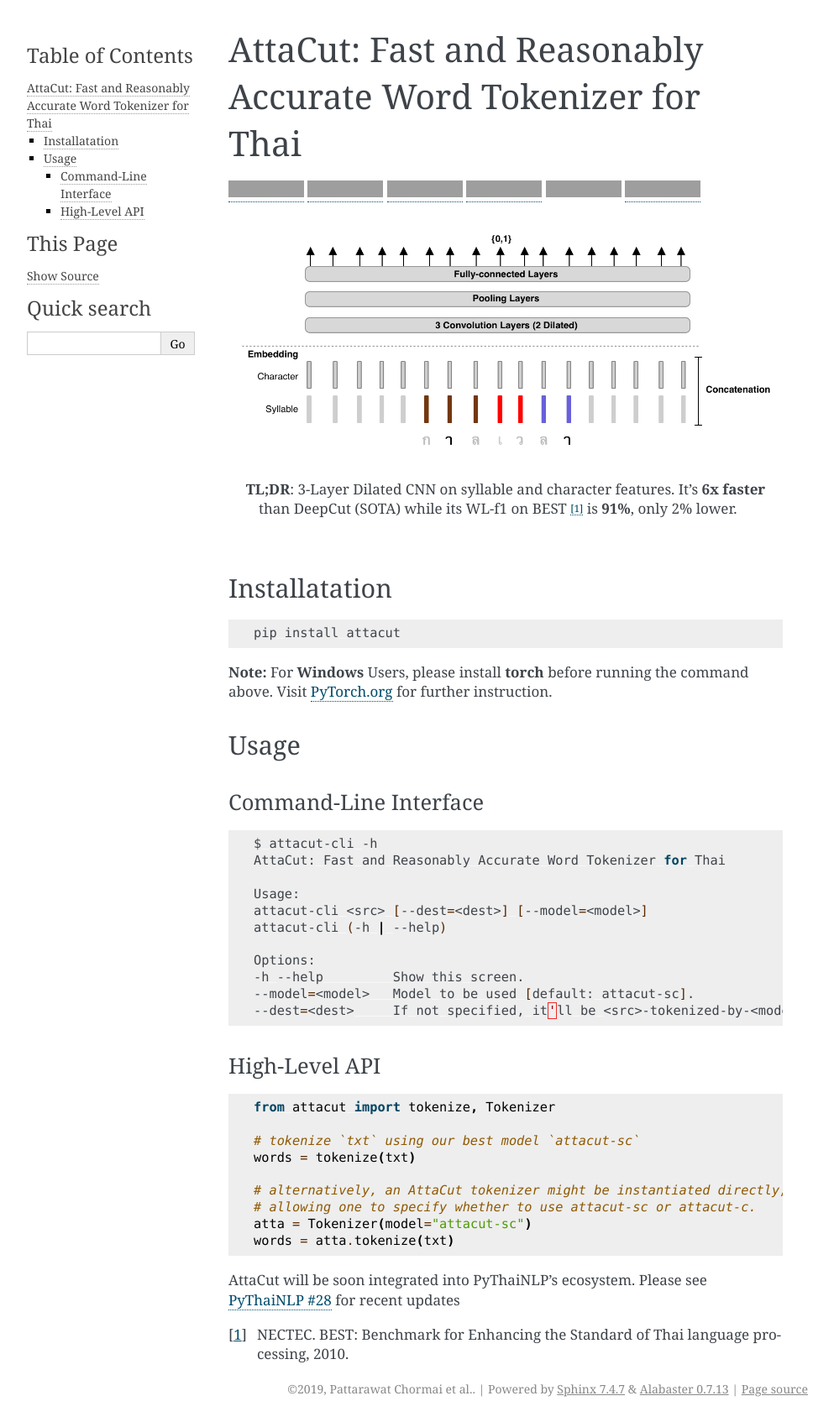
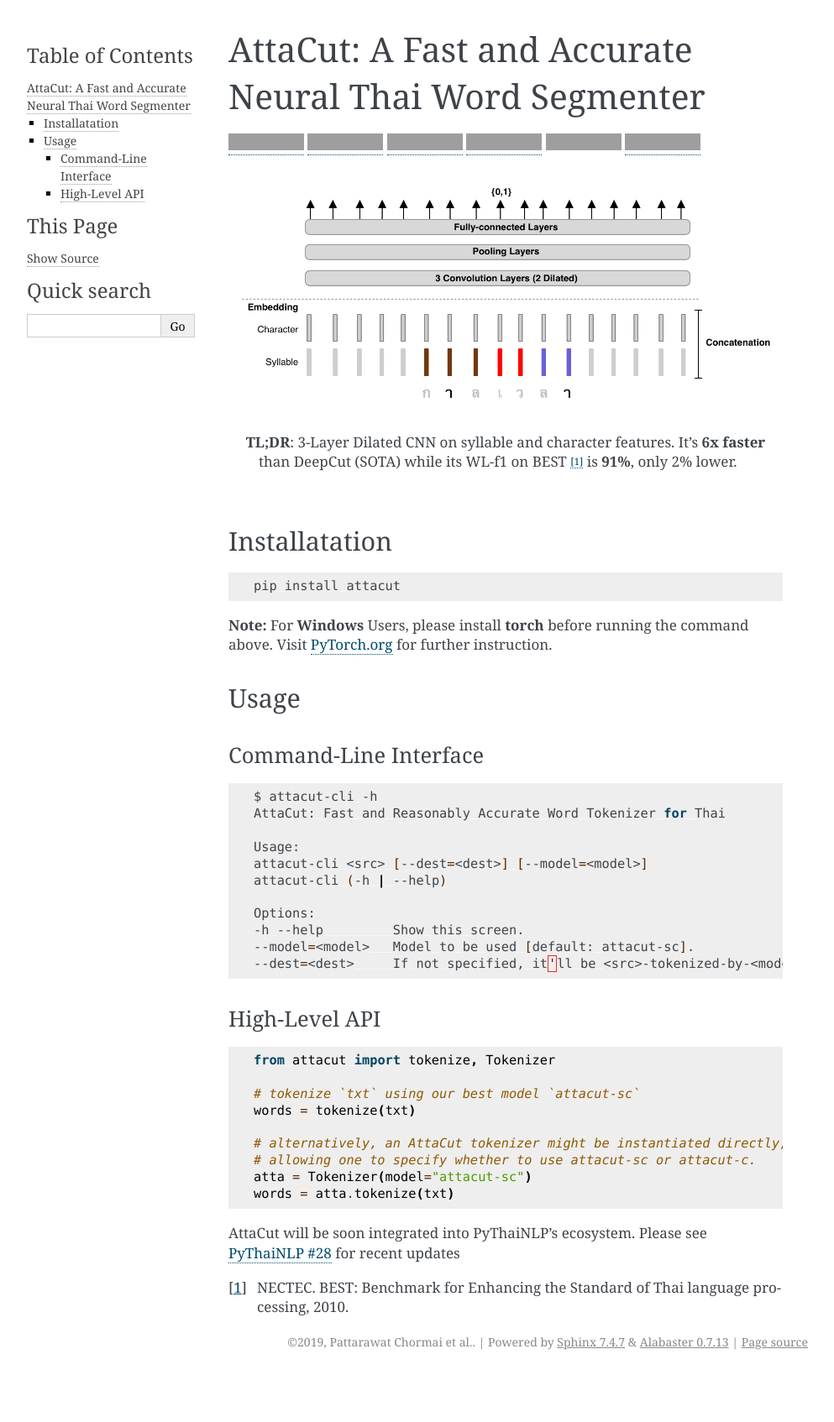
Before and after one commit to PyThaiNLP/attacut, a Sphinx documentation site: the page built from docs/index.rst, in a window 1280 px wide, cut to the strip 0-1694 px from the top of the page. Shown: the whole strip at 84% size, without its empty margins (148-1141 px from the left). Built offline with Sphinx 7.4.7, drawn with Linux system fonts in a browser that asks for light colours; after the commit the page ends 1638 px from its top, so only the background shows below that; grey boxes are pictures that could not be loaded.

Commit message:
Update index.rst

```diff
--- a/docs/index.rst
+++ b/docs/index.rst
@@ -1,4 +1,4 @@
-AttaCut: Fast and Reasonably Accurate Word Tokenizer for Thai
+AttaCut: A Fast and Accurate Neural Thai Word Segmenter
 ====================================================================
 
 
```
